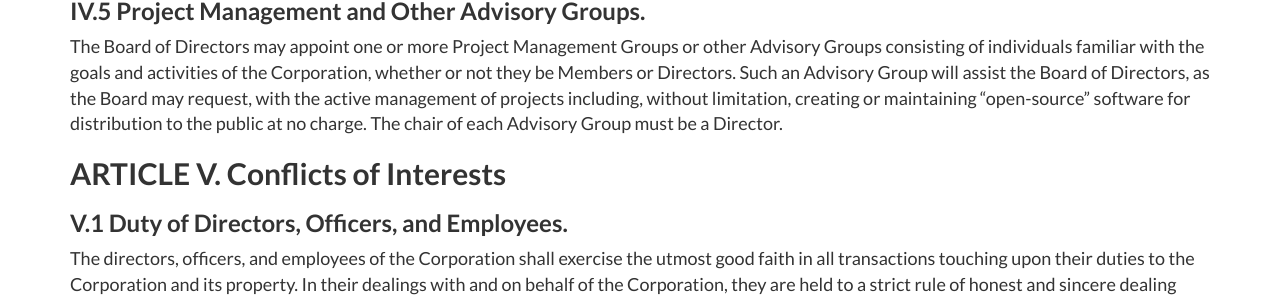
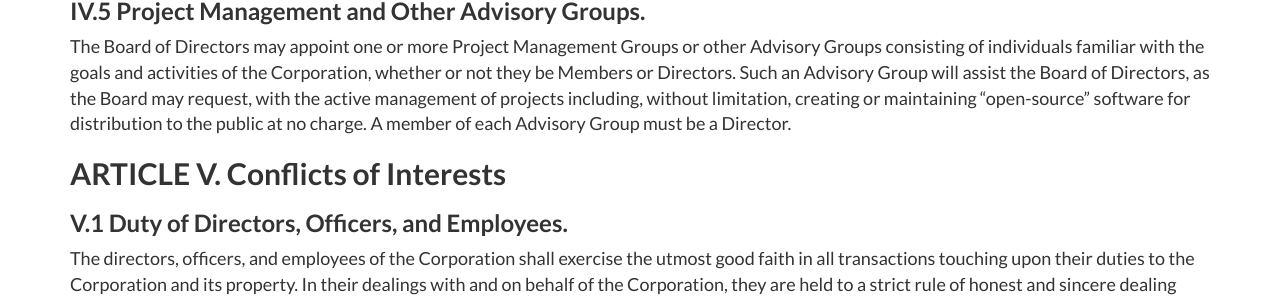
Before and after one commit to ZephyrTransport/zephyr-website, a Jekyll site: the page built from bylaws.md, in a window 1280 px wide and 900 px high, scrolled down 5014 px. Shown: the part 225-526 px from the top of the window. Built offline with Jekyll 4.4.1, drawn with Linux system fonts in a browser that asks for light colours; some of the changed text lies outside the part shown.

Commit message:
Bylaws Changes
Ratified by unanimous email consent of board on October 22, 2018.

```diff
--- a/bylaws.md
+++ b/bylaws.md
@@ -106,7 +106,7 @@ The provisions of these bylaws that govern meetings, action without meeting, not
 No committee may (1) approve or recommend to Members any action that state law requires to be approved by Members, (2) fill vacancies on the Board or on any of its committees, (3) amend the Articles of Incorporation, (4) amend, adopt, or repeal Bylaws, (5) approve a plan of merger or consolidation, (6) approve the sale, lease, exchange or other disposition, or the mortgage, pledge or other encumbrance, of all or substantially all of the property and assets of the Corporation, or (7) approve the dissolution of the Corporation or revoke a voluntary dissolution.
 
 ### IV.5 Project Management and Other Advisory Groups.
-The Board of Directors may appoint one or more Project Management Groups or other Advisory Groups consisting of individuals familiar with the goals and activities of the Corporation, whether or not they be Members or Directors.  Such an Advisory Group will assist the Board of Directors, as the Board may request, with the active management of projects including, without limitation, creating or maintaining “open-source” software for distribution to the public at no charge.  The chair of each Advisory Group must be a Director.
+The Board of Directors may appoint one or more Project Management Groups or other Advisory Groups consisting of individuals familiar with the goals and activities of the Corporation, whether or not they be Members or Directors.  Such an Advisory Group will assist the Board of Directors, as the Board may request, with the active management of projects including, without limitation, creating or maintaining “open-source” software for distribution to the public at no charge.  A member of each Advisory Group must be a Director.
 
 ## ARTICLE V. Conflicts of Interests
 ### V.1 Duty of Directors, Officers, and Employees.
```
Also changed, not shown: other parts of bylaws.md (+1 -1 lines).
